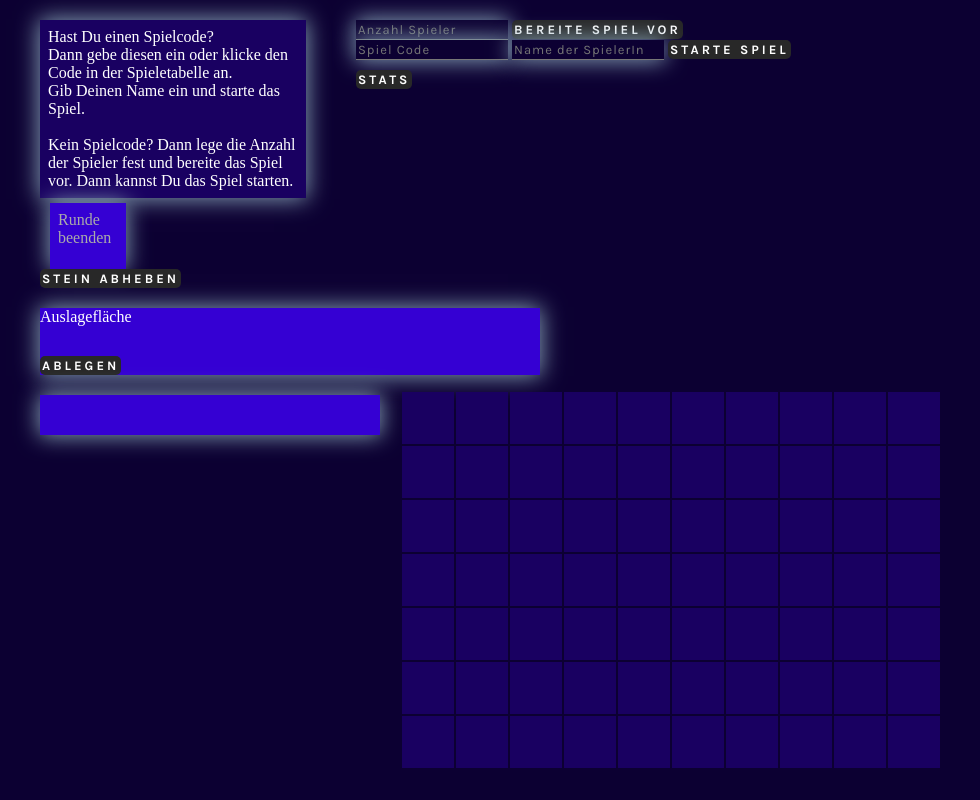
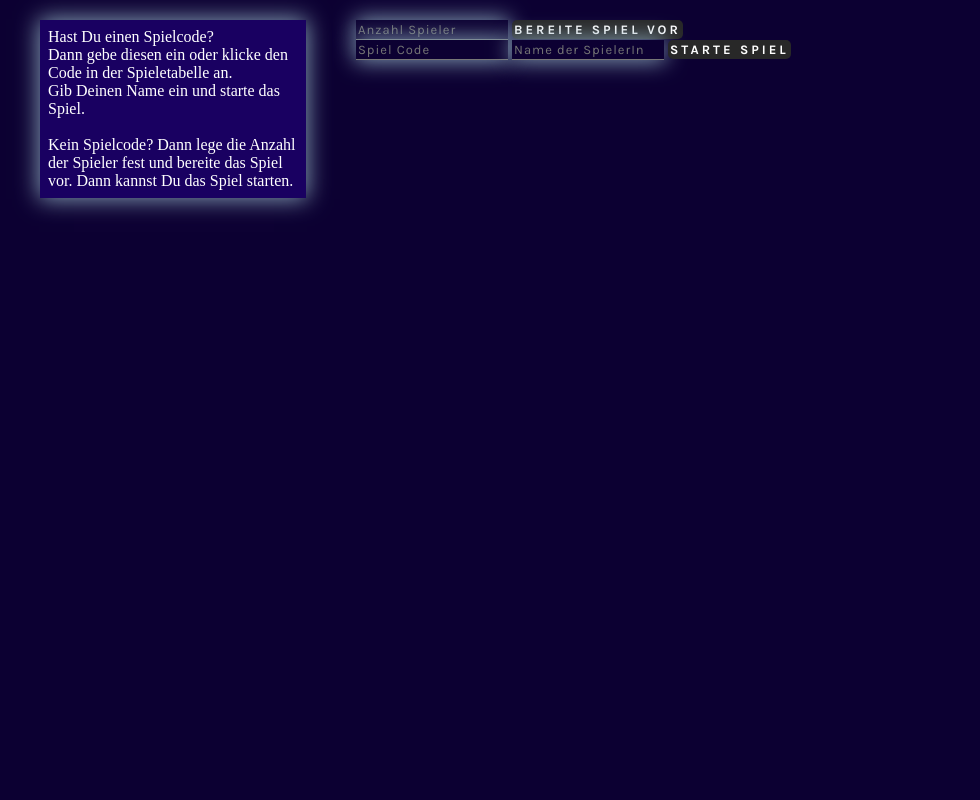
Before and after one commit to sradics/Rommee, a Flask app: page /testsocket in a window 1280 px wide. Shown: the whole page, without its empty margins (0-980 px from the left). Run offline with Flask 2, Linux system fonts and the light colour scheme; some libraries are stand-ins or nearby versions.

Commit message:
Clean gaming space in beginning

```diff
--- a/static/game_styles.css
+++ b/static/game_styles.css
@@ -72,7 +72,7 @@ table.stats_table, table.games_table {
 }
 
 .hideOnStart{
-    /*display: ;*/
+    display:none;
 
 }
 
--- a/templates/index.html
+++ b/templates/index.html
@@ -4,7 +4,7 @@
     <title>Rommee</title>
     <link rel="stylesheet" href="//code.jquery.com/ui/1.12.1/themes/base/jquery-ui.css">
     <link href="https://fonts.googleapis.com/css?family=Karla:400,700|Zilla+Slab:300" rel="stylesheet">
-    <link rel="stylesheet" href="static/game_styles.css?id=12346rfdsffds39">
+    <link rel="stylesheet" href="static/game_styles.css?id=12346rfdrsffds39">
     <link rel="stylesheet" href="static/css-loader.css?id=1234">
     <link rel="stylesheet" href="static/draganddrop.css?id=1234">
     <style>
@@ -181,6 +181,7 @@
             });
 
             socket.on('getdeck', function (msg) {
+                $(".hideOnStart").removeClass("hideOnStart")
                 $('#mydeck').empty();
                 $("#sortDeck").empty();
                 $("#sortDeck").append(renderSortDeck(7,10));
@@ -636,7 +637,7 @@
 </div>
 
 <div id="statistikInfo" style="float:left;margin-left:30px">
-    <div id="stats" style="width:auto;float:left;clear:right"></div>
+    <div id="stats" style="width:auto;float:left;clear:right" class="hideOnStart"></div>
     <div id="list_all_games" style="width:auto;float:left"></div>
 </div>
 
```
